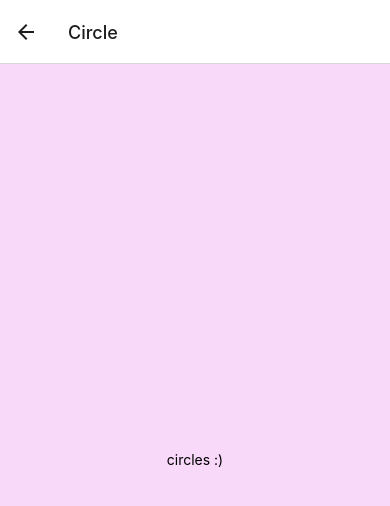
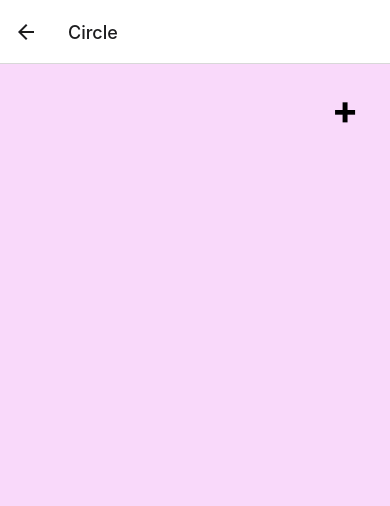
Before and after one commit to SU-CS-321-Spring-2023/Hemoglyphics, a React Native app: screen /Circle in a window 390 px wide. Shown: the top 506 px of the page. Built offline with nearby package versions, Linux system fonts and the light colour scheme.

Commit message:
updated circle and new circle page

```diff
--- a/pages/Circle.js
+++ b/pages/Circle.js
@@ -1,22 +1,59 @@
 import React from 'react';
-import { Text, View, StyleSheet } from 'react-native';
+import { Text, View, StyleSheet, TouchableOpacity } from 'react-native';
+import { createStackNavigator } from '@react-navigation/stack';
 
+// Create a stack navigator
+const Stack = createStackNavigator();
+
+// Create a new component for the screen to name the circle and add friends
+function NewCircleScreen() {
+  return (
+    <View style={styles.container}>
+      {/* Content for naming the circle and adding friends */}
+      <Text>New Circle Screen</Text>
+    </View>
+  );
+}
+
+// Modify the Circle component to navigate to the new screen
 export default function Circle({ navigation }) {
+  const handlePress = () => {
+    // Navigate to the NewCircleScreen when the plus sign is pressed
+    navigation.navigate('NewCircle');
+  };
+
   return (
-    <View style={styles.appContainer}>
-      <Text>circles :)</Text>
+    <View style={styles.container}>
+      {/* Render existing circles */}
+      <TouchableOpacity onPress={handlePress} style={styles.plusContainer}>
+        <Text style={styles.plusText}>+</Text>
+      </TouchableOpacity>
     </View>
   );
 }
 
 const styles = StyleSheet.create({
-  appContainer: {
+  container: {
     flex: 1,
-    paddingTop: 10,
-    paddingLeft: 10,
-    paddingRight: 10,
+    backgroundColor: 'rgba(249, 217, 250, 1)',
     justifyContent: 'center',
     alignItems: 'center',
-    backgroundColor: 'rgba(249, 217, 250, 1)',
+  },
+  plusContainer: {
+    position: 'absolute',
+    top: 20,  // Adjusted positioning to be at the top
+    right: 20,  // Positioned it to the right
+    width: 50,
+    height: 50,
+    borderRadius: 25,
+    justifyContent: 'center',
+    alignItems: 'center',
+    zIndex: 999, // To make sure the plus sign is above other content
+    backgroundColor: 'transparent', // Set background color to transparent
+  },
+  plusText: {
+    fontSize: 40,
+    fontWeight: 'bold',
+    color: 'black',
   },
 });
```
Also changed, not shown: pages/NewCircleScreen.js (added, +85 -0 lines).
